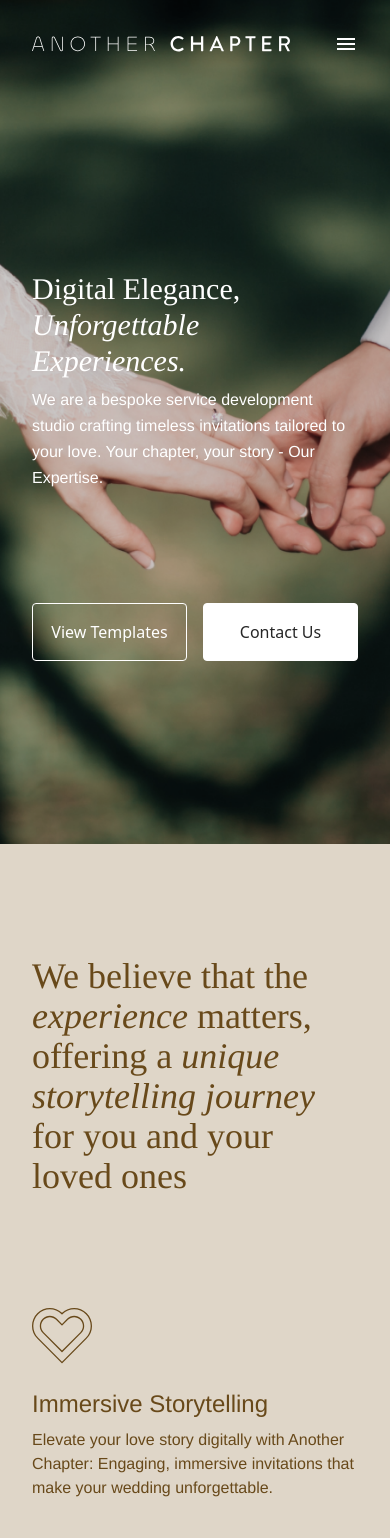
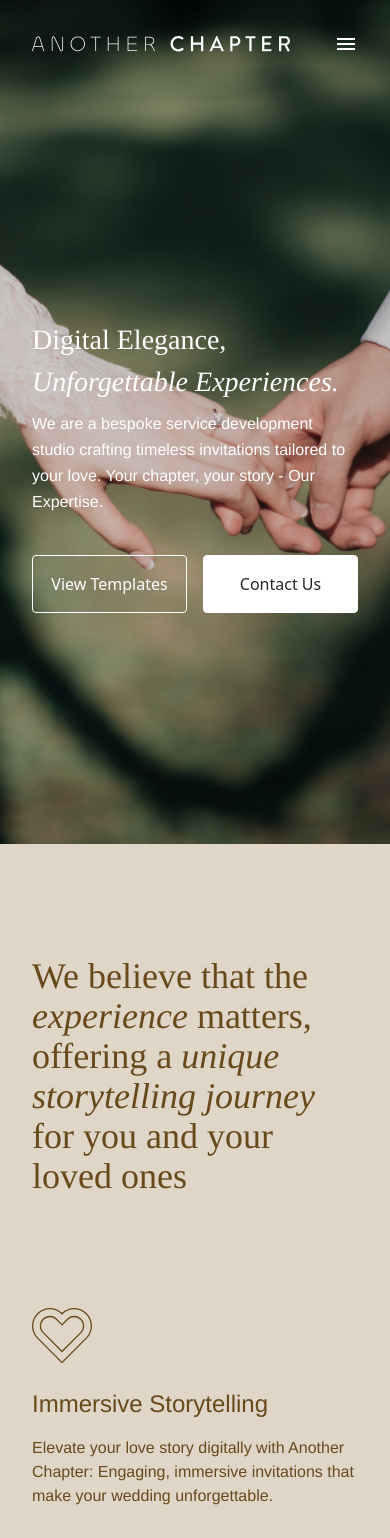
Before and after one commit to samueladitia95/another-chapter-fe, a SvelteKit app: page / in a window 390 px wide. Shown: the top 1538 px of the page. Built offline with nearby package versions, Linux system fonts and the light colour scheme.

Commit message:
done finishing intro, benefit, and pricing page responsive

```diff
--- a/src/lib/containers/Benefit.svelte
+++ b/src/lib/containers/Benefit.svelte
@@ -48,7 +48,7 @@
 						<div class="text-2xl font-helvetica">
 							{benefit.title}
 						</div>
-						<div class="mt-2 font-helvetica">
+						<div class="mt-4 text-base font-helvetica">
 							{benefit.content}
 						</div>
 					</div>
--- a/src/lib/containers/Intro.svelte
+++ b/src/lib/containers/Intro.svelte
@@ -16,26 +16,27 @@
 			<Navbar />
 			<div class="flex-grow h-full container">
 				<div class="text-white h-full flex flex-col justify-center items-center">
-					<div class="flex flex-col lg:flex-row lg:items-center">
-						<div class="text-3xl font-roman w-full md:text-6xl/tight lg:text-5xl/tight">
-							Digital Elegance, <span class="italic">Unforgettable Experiences.</span>
+					<div class="flex flex-col lg:flex-row lg:items-center lg:gap-14 lg:justify-between lg:w-full">
+						<div class="w-full font-roman text-[28px] md:text-6xl/tight lg:text-6xl/tight">
+							<span>Digital Elegance,</span> <br />
+							<span class="italic">Unforgettable Experiences.</span>
 						</div>
 
 						<div
-							class="text-base/relaxed mt-2 font-helvetica md:text-xl/relaxed md:pr-40 lg:pr-0 lg:max-w-[600px]"
+							class="text-base/relaxed md:text-2xl/relaxed lg:text-2xl/relaxed mt-2 font-helvetica md:pr-40 lg:pr-0 lg:max-w-[500px]"
 						>
 							We are a bespoke service development studio crafting timeless invitations tailored to
 							your love. Your chapter, your story - Our Expertise.
 						</div>
 					</div>
 
-					<div class="flex gap-4 w-full mt-28 lg:mt-6">
+					<div class="flex gap-4 w-full mt-10 lg:mt-6">
 						<button
 							class="rounded bg-transparent border border-solid border-white text-white w-full py-4 md:w-48"
 							>View Templates</button
 						>
 						<button
-							class="rounded bg-white border border-solid border-white text-ac-black w-full py-4 4 md:w-48"
+							class="rounded bg-white border border-solid border-white text-ac-black w-full py-4 md:w-48"
 							>Contact Us</button
 						>
 					</div>
--- /dev/null
+++ b/src/lib/containers/Pricing.svelte
@@ -0,0 +1,122 @@
+<script lang="ts">
+	import iconChecked from '$lib/images/icon-check-circle.svg'
+
+	const features = [
+		{
+			icon: iconChecked,
+			content:
+				'Ready Responsive Design Template'
+		},
+		{
+			icon: iconChecked,
+			content:
+				'Countdown Feature'
+		},
+		{
+			icon: iconChecked,
+			content:
+				'Editable Backsound'
+		},
+		{
+			icon: iconChecked,
+			content:
+				'Couple Story Section'
+		},
+		{
+			icon: iconChecked,
+			content:
+				'Wedding Itinerary Guide Section'
+		},
+		{
+			icon: iconChecked,
+			content:
+				'Save The Date Feature'
+		},
+		{
+			icon: iconChecked,
+			content:
+				'RSVP Forms & Share Data'
+		},
+		{
+			icon: iconChecked,
+			content:
+				'Images up to 20 & 1 GIF / Video on Website'
+		},
+		{
+			icon: iconChecked,
+			content:
+				'Wishes Forms'
+		},
+		{
+			icon: iconChecked,
+			content:
+				'Link Live Streaming Section'
+		},
+		{
+			icon: iconChecked,
+			content:
+				'Google Map'
+		},
+		{
+			icon: iconChecked,
+			content:
+				'FAQ Section'
+		},
+		{
+			icon: iconChecked,
+			content:
+				'Website Activation for 12 Months'
+		},
+		{
+			icon: iconChecked,
+			content:
+				'Revision 3x'
+		},
+	];
+</script>
+
+<div class="flex flex-col w-screen min-h-screen bg-pricing bg-cover bg-no-repeat bg-center">
+	<div class="container py-28 lg:grid lg:grid-cols-2 lg:gap-8">
+		<div class="justify-center items-center bg-ac-cream-brown rounded-3xl px-6 py-8">
+			<div class="font-roman text-ac-light-cream text-3xl md:text-4xl">
+				Premium Template
+			</div>
+			<div class="mt-6 font-helvetica text-ac-light-cream text-base">
+				{#each features as feature}
+					<div class="flex flex-row">
+						<img src={feature.icon} alt="icon" class="h-6 mb-4" />
+						<div class="ml-2">
+							{feature.content}
+						</div>
+					</div>
+				{/each}
+				<div class="text-ac-light-cream text-3xl md:text-4xl">
+					Rp 450.000
+				</div>
+				<div class="flex w-2/3 mt-6">
+					<button
+							class="rounded bg-white border border-solid border-white text-ac-black w-full py-4 md:w-56"
+							>Browse Templates</button
+						>
+				</div>
+			</div>
+		</div>
+
+		<div class="h-svh lg:h-auto flex flex-col mt-8 lg:mt-0 justify-center items-center bg-ac-dark-cream-brown rounded-3xl">
+			<div class="text-center font-roman text-ac-light-cream text-3xl md:text-4xl ">
+				<span>Design Your</span> <br />
+				<span>Personalized</span> <br />
+				<span>Website Invitation</span>
+			</div>
+			<div class="mt-2 p-2 text-center font-helvetica text-ac-light-cream text-xl">
+				That reflects your unique style and story
+			</div>
+			<div class="flex justify-center w-8/12 mt-6">
+				<button
+						class="rounded bg-white border border-solid border-white text-ac-black w-full py-4 md:w-48"
+						>Contact Us</button
+					>
+			</div>
+		</div>
+	</div>
+</div>
--- a/src/routes/+page.svelte
+++ b/src/routes/+page.svelte
@@ -1,17 +1,19 @@
 <script>
 	import Benefit from '$lib/containers/Benefit.svelte';
-	import Collection from '$lib/containers/Collection.svelte';
+	// import Collection from '$lib/containers/Collection.svelte';
 	import Faq from '$lib/containers/Faq.svelte';
 	import Footer from '$lib/containers/Footer.svelte';
 	import Intro from '$lib/containers/Intro.svelte';
-	import Testimonial from '$lib/containers/Testimonial.svelte';
+	import Pricing from '$lib/containers/Pricing.svelte';
+	// import Testimonial from '$lib/containers/Testimonial.svelte';
 </script>
 
 <div>
 	<Intro />
 	<Benefit />
-	<Collection />
+	<!-- <Collection /> -->
+	<Pricing />
 	<Faq />
-	<Testimonial />
+	<!-- <Testimonial /> -->
 	<Footer />
 </div>
```
